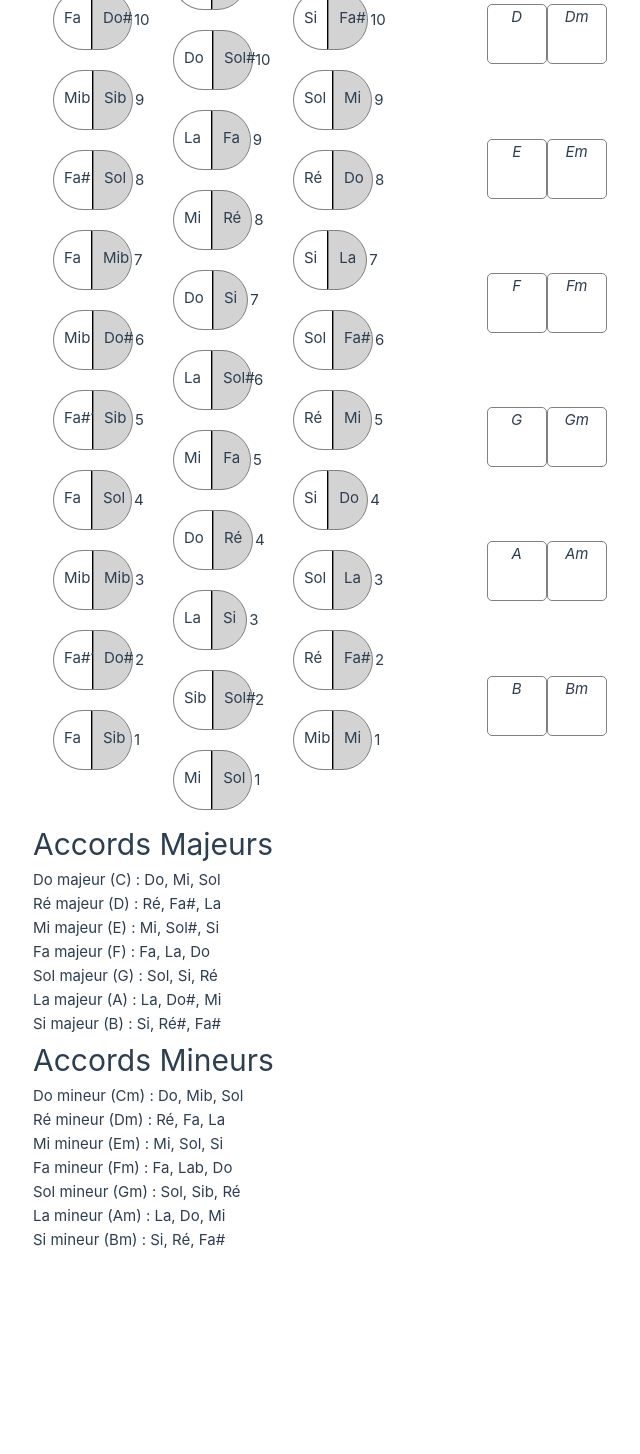
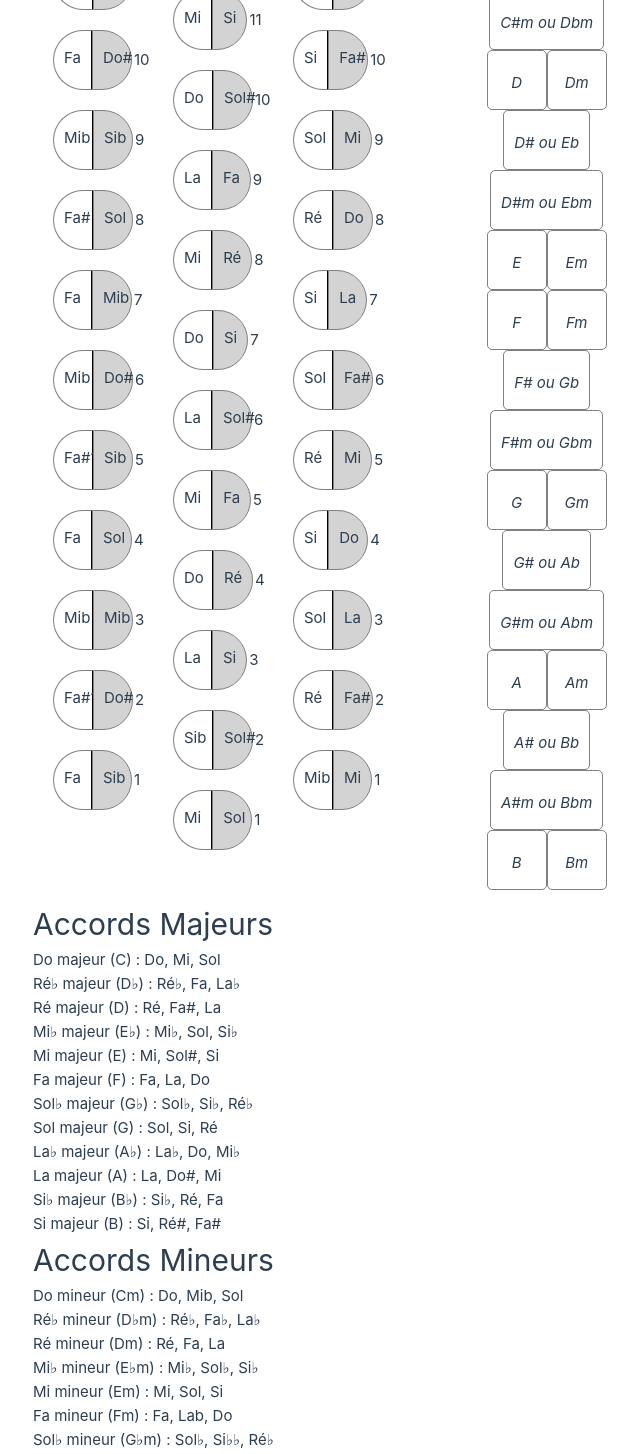
Before and after one commit to sylvain-anselmino/tablature_accordeon, a Vue app in the folder tablature_accordeon/: page / in a window 1280 px wide. Shown: the part 140-1594 px from the top of the page, without its empty margins (607-1247 px from the left). Before the commit the page ends 1392 px from the top, so only its background shows below. Built offline with nearby package versions, Linux system fonts and the light colour scheme.

Commit message:
Ajout des accords altérés

```diff
--- a/tablature_accordeon/src/App.vue
+++ b/tablature_accordeon/src/App.vue
@@ -20,19 +20,29 @@ let currentNotes = ref([]);
     <div style="width: 400px">
       <h1>Accords Majeurs</h1>
       <div>Do majeur (C) : Do, Mi, Sol</div>
+      <div>Ré♭ majeur (D♭) : Ré♭, Fa, La♭</div>
       <div>Ré majeur (D) : Ré, Fa#, La</div>
+      <div>Mi♭ majeur (E♭) : Mi♭, Sol, Si♭</div>
       <div>Mi majeur (E) : Mi, Sol#, Si</div>
       <div>Fa majeur (F) : Fa, La, Do</div>
+      <div>Sol♭ majeur (G♭) : Sol♭, Si♭, Ré♭</div>
       <div>Sol majeur (G) : Sol, Si, Ré</div>
+      <div>La♭ majeur (A♭) : La♭, Do, Mi♭</div>
       <div>La majeur (A) : La, Do#, Mi</div>
+      <div>Si♭ majeur (B♭) : Si♭, Ré, Fa</div>
       <div>Si majeur (B) : Si, Ré#, Fa#</div>
       <h1>Accords Mineurs</h1>
       <div>Do mineur (Cm) : Do, Mib, Sol</div>
+      <div>Ré♭ mineur (D♭m) : Ré♭, Fa♭, La♭</div>
       <div>Ré mineur (Dm) : Ré, Fa, La</div>
+      <div>Mi♭ mineur (E♭m) : Mi♭, Sol♭, Si♭</div>
       <div>Mi mineur (Em) : Mi, Sol, Si</div>
       <div>Fa mineur (Fm) : Fa, Lab, Do</div>
+      <div>Sol♭ mineur (G♭m) : Sol♭, Si♭♭, Ré♭</div>
       <div>Sol mineur (Gm) : Sol, Sib, Ré</div>
+      <div>La♭ mineur (A♭m) : La♭, Do♭, Mi♭</div>
       <div>La mineur (Am) : La, Do, Mi</div>
+      <div>Si♭ mineur (B♭m) : Si♭, Ré♭, Fa</div>
       <div>Si mineur (Bm) : Si, Ré, Fa#</div>
     </div>
   </main>
--- a/tablature_accordeon/src/components/AccordItem.vue
+++ b/tablature_accordeon/src/components/AccordItem.vue
@@ -20,6 +20,7 @@ let selected = ref(false);
   height: 60px;
   text-align: center;
   cursor: pointer;
+  padding: 20px 10px;
 }
 .red{
   background-color: brown;
--- a/tablature_accordeon/src/components/AccordLetters.vue
+++ b/tablature_accordeon/src/components/AccordLetters.vue
@@ -11,16 +11,32 @@ function sendNotes(args){
   <div class="container">
       <AccordItem @click="$event.reset ?  sendNotes([]) : sendNotes(['Do', 'Mi', 'Sol'])">C</AccordItem>
       <AccordItem @click="$event.reset ?  sendNotes([]) :sendNotes( ['Do', 'Mib', 'Sol'])">Cm</AccordItem>
+
+      <AccordItem @click="$event.reset ?  sendNotes([]) :sendNotes( ['Do#', 'Fa', 'Sol#'])">C# ou Db</AccordItem>
+      <AccordItem @click="$event.reset ?  sendNotes([]) :sendNotes( ['Do#', 'Mi', 'Sol#'])">C#m ou Dbm</AccordItem>
       <AccordItem @click="$event.reset ?  sendNotes([]) :sendNotes( ['Ré', 'Fa#', 'La'])">D</AccordItem>
       <AccordItem @click="$event.reset ?  sendNotes([]) :sendNotes( ['Ré', 'Fa', 'La'])">Dm</AccordItem>
+
+      <AccordItem @click="$event.reset ?  sendNotes([]) :sendNotes( ['Mib', 'Sol', 'Sib'])">D# ou Eb</AccordItem>
+      <AccordItem @click="$event.reset ?  sendNotes([]) :sendNotes( ['Mib', 'Fa#', 'Sib'])">D#m ou Ebm</AccordItem>
       <AccordItem @click="$event.reset ?  sendNotes([]) :sendNotes( ['Mi', 'Sol#', 'Si'])">E</AccordItem>
       <AccordItem @click="$event.reset ?  sendNotes([]) :sendNotes( ['Mi', 'Sol', 'Si'])">Em</AccordItem>
+
       <AccordItem @click="$event.reset ?  sendNotes([]) :sendNotes( ['Fa', 'La', 'Do'])">F</AccordItem>
       <AccordItem @click="$event.reset ?  sendNotes([]) :sendNotes( ['Fa', 'Sol#', 'Do'])">Fm</AccordItem>
+      <AccordItem @click="$event.reset ?  sendNotes([]) :sendNotes( ['Fa#', 'Sib', 'Do#'])">F# ou Gb</AccordItem>
+      <AccordItem @click="$event.reset ?  sendNotes([]) :sendNotes( ['Fa#', 'La', 'Do#'])">F#m ou Gbm</AccordItem>
+
       <AccordItem @click="$event.reset ?  sendNotes([]) :sendNotes( ['Sol', 'Si', 'Ré'])">G</AccordItem>
       <AccordItem @click="$event.reset ?  sendNotes([]) :sendNotes( ['Sol', 'Sib', 'Ré'])">Gm</AccordItem>
+
+      <AccordItem @click="$event.reset ?  sendNotes([]) :sendNotes( ['Sol#', 'Do', 'Mib'])">G# ou Ab</AccordItem>
+      <AccordItem @click="$event.reset ?  sendNotes([]) :sendNotes( ['Sol#', 'Si', 'Mib'])">G#m ou Abm</AccordItem>
       <AccordItem @click="$event.reset ?  sendNotes([]) :sendNotes( ['La', 'Do#', 'Mi'])">A</AccordItem>
       <AccordItem @click="$event.reset ?  sendNotes([]) :sendNotes( ['La', 'Do', 'Mi'])">Am</AccordItem>
+
+      <AccordItem @click="$event.reset ?  sendNotes([]) :sendNotes( ['Sib', 'Ré', 'Fa'])">A# ou Bb</AccordItem>
+      <AccordItem @click="$event.reset ?  sendNotes([]) :sendNotes( ['Sib', 'Do#', 'Fa'])">A#m ou Bbm</AccordItem>
       <AccordItem @click="$event.reset ?  sendNotes([]) :sendNotes( ['Si', 'Ré#', 'Fa#'])">B</AccordItem>
       <AccordItem @click="$event.reset ?  sendNotes([]) :sendNotes( ['Si', 'Ré', 'Fa#'])">Bm</AccordItem>
   </div>
```
